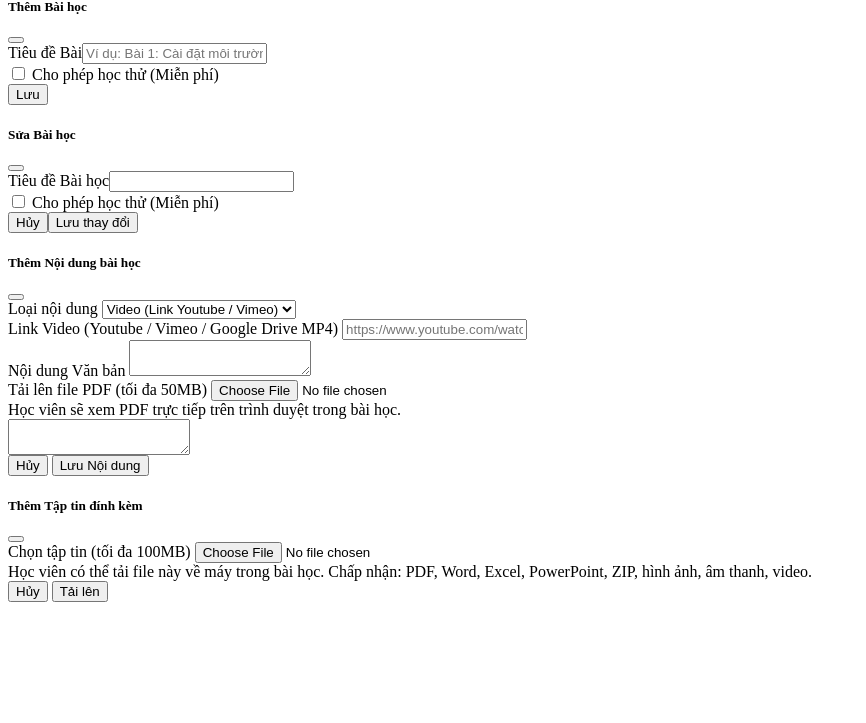
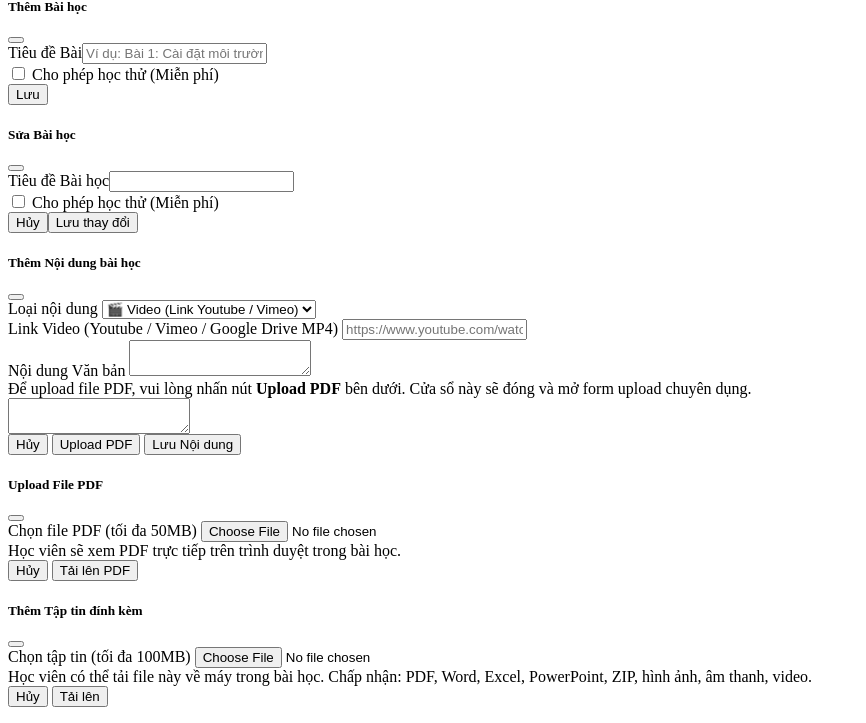
Before and after one commit to tuannguyenbrvt-alt/ntkntk, a PHP site: page /ntkntk/views/admin/courses/builder.php in a window 1280 px wide. Shown: the part 558-1281 px from the top of the page, without its empty margins (0-866 px from the left). Before the commit the page ends 1160 px from the top, so only its background shows below. Run offline with PHP 8.4, Linux system fonts and the light colour scheme; the template is opened without the code that fills it, so the values that code supplies are empty; some libraries are stand-ins or nearby versions.

Commit message:
Fix HTTP 500: split PDF upload into separate modal with multipart form, fix video/text storeItem

```diff
--- a/views/admin/courses/builder.php
+++ b/views/admin/courses/builder.php
@@ -218,10 +218,10 @@
     </div>
 </div>
 
-<!-- Add Item (Video / Text / PDF) -->
+<!-- Add Item: Video / Text (form thông thường, không cần enctype) -->
 <div class="modal fade" id="addItemModal" tabindex="-1">
     <div class="modal-dialog modal-lg">
-        <form action="<?php echo APP_URL; ?>/admin/courses/content/storeItem" method="POST" enctype="multipart/form-data" class="modal-content">
+        <form action="<?php echo APP_URL; ?>/admin/courses/content/storeItem" method="POST" class="modal-content">
             <input type="hidden" name="course_id" value="<?php echo $course['id']; ?>">
             <input type="hidden" name="lesson_id" id="item_lesson_id">
             <div class="modal-header"><h5 class="modal-title"><i class="bi bi-file-earmark-plus text-info me-2"></i>Thêm Nội dung bài học</h5><button type="button" class="btn-close" data-bs-dismiss="modal"></button></div>
@@ -229,37 +229,61 @@
                 <div class="mb-3">
                     <label class="form-label fw-semibold">Loại nội dung</label>
                     <select name="type" class="form-select" id="item_type" onchange="toggleContentInput()">
-                        <option value="video"><i class="bi bi-youtube"></i> Video (Link Youtube / Vimeo)</option>
-                        <option value="text">Văn bản / Tài liệu (HTML)</option>
-                        <option value="pdf"><i class="bi bi-file-pdf"></i> File PDF (xem trực tiếp)</option>
+                        <option value="video">🎬 Video (Link Youtube / Vimeo)</option>
+                        <option value="text">📝 Văn bản / Tài liệu (HTML)</option>
+                        <option value="pdf">📄 File PDF (xem trực tiếp)</option>
                     </select>
                 </div>
-
                 <!-- Video -->
                 <div class="mb-3" id="video_input_div">
                     <label class="form-label">Link Video (Youtube / Vimeo / Google Drive MP4)</label>
                     <input type="text" id="video_url" class="form-control" placeholder="https://www.youtube.com/watch?v=...">
                 </div>
-
                 <!-- Text -->
                 <div class="mb-3 d-none" id="text_input_div">
                     <label class="form-label">Nội dung Văn bản</label>
                     <textarea id="editor_item" class="form-control"></textarea>
                 </div>
-
-                <!-- PDF -->
-                <div class="mb-3 d-none" id="pdf_input_div">
-                    <label class="form-label fw-semibold">Tải lên file PDF <span class="text-muted fw-normal">(tối đa 50MB)</span></label>
-                    <input type="file" name="pdf_file" id="pdf_file_input" class="form-control" accept=".pdf">
-                    <div class="form-text"><i class="bi bi-info-circle text-info me-1"></i>Học viên sẽ xem PDF trực tiếp trên trình duyệt trong bài học.</div>
+                <!-- PDF notice -->
+                <div class="mb-3 d-none" id="pdf_notice_div">
+                    <div class="alert alert-info d-flex align-items-center gap-2 mb-0">
+                        <i class="bi bi-info-circle-fill fs-5"></i>
+                        <span>Để upload file PDF, vui lòng nhấn nút <strong>Upload PDF</strong> bên dưới. Cửa sổ này sẽ đóng và mở form upload chuyên dụng.</span>
+                    </div>
                 </div>
-
-                <!-- Hidden content for video/text -->
+                <!-- Hidden textarea cho video/text -->
                 <textarea name="content" id="real_content" class="d-none"></textarea>
             </div>
             <div class="modal-footer">
                 <button type="button" class="btn btn-secondary" data-bs-dismiss="modal">Hủy</button>
-                <button type="button" onclick="submitItemForm(this)" class="btn btn-primary"><i class="bi bi-save me-1"></i>Lưu Nội dung</button>
+                <button type="button" id="pdf_switch_btn" class="btn btn-warning text-white d-none" onclick="switchToPdfModal()"><i class="bi bi-file-pdf me-1"></i>Upload PDF</button>
+                <button type="button" id="item_submit_btn" onclick="submitItemForm(this)" class="btn btn-primary"><i class="bi bi-save me-1"></i>Lưu Nội dung</button>
+            </div>
+        </form>
+    </div>
+</div>
+
+<!-- Add Item: PDF riêng biệt (dùng enctype multipart/form-data) -->
+<div class="modal fade" id="addPdfModal" tabindex="-1">
+    <div class="modal-dialog">
+        <form action="<?php echo APP_URL; ?>/admin/courses/content/storeItem" method="POST" enctype="multipart/form-data" class="modal-content">
+            <input type="hidden" name="course_id" value="<?php echo $course['id']; ?>">
+            <input type="hidden" name="lesson_id" id="pdf_lesson_id">
+            <input type="hidden" name="type" value="pdf">
+            <div class="modal-header bg-warning bg-opacity-10">
+                <h5 class="modal-title"><i class="bi bi-file-pdf text-danger me-2"></i>Upload File PDF</h5>
+                <button type="button" class="btn-close" data-bs-dismiss="modal"></button>
+            </div>
+            <div class="modal-body">
+                <div class="mb-3">
+                    <label class="form-label fw-semibold">Chọn file PDF <span class="text-muted fw-normal">(tối đa 50MB)</span></label>
+                    <input type="file" name="pdf_file" class="form-control" accept=".pdf" required>
+                    <div class="form-text"><i class="bi bi-info-circle text-info me-1"></i>Học viên sẽ xem PDF trực tiếp trên trình duyệt trong bài học.</div>
+                </div>
+            </div>
+            <div class="modal-footer">
+                <button type="button" class="btn btn-secondary" data-bs-dismiss="modal">Hủy</button>
+                <button type="submit" class="btn btn-danger"><i class="bi bi-upload me-1"></i>Tải lên PDF</button>
             </div>
         </form>
     </div>
@@ -324,19 +348,26 @@
         let type = document.getElementById('item_type').value;
         document.getElementById('video_input_div').classList.toggle('d-none', type !== 'video');
         document.getElementById('text_input_div').classList.toggle('d-none', type !== 'text');
-        document.getElementById('pdf_input_div').classList.toggle('d-none', type !== 'pdf');
+        document.getElementById('pdf_notice_div').classList.toggle('d-none', type !== 'pdf');
+        // Show/hide buttons
+        document.getElementById('pdf_switch_btn').classList.toggle('d-none', type !== 'pdf');
+        document.getElementById('item_submit_btn').classList.toggle('d-none', type === 'pdf');
+    }
+
+    function switchToPdfModal() {
+        // Lấy lesson_id từ form hiện tại và chuyển sang modal PDF
+        let lessonId = document.getElementById('item_lesson_id').value;
+        document.getElementById('pdf_lesson_id').value = lessonId;
+        // Đóng modal cũ, mở modal PDF
+        bootstrap.Modal.getInstance(document.getElementById('addItemModal')).hide();
+        setTimeout(function() { showModal('addPdfModal'); }, 300);
     }
 
     function submitItemForm(btn) {
         let type = document.getElementById('item_type').value;
-        if (type === 'pdf') {
-            // PDF: let the form submit normally with multipart
-            btn.closest('form').submit();
-            return;
-        }
         if (type === 'video') {
             document.getElementById('real_content').value = document.getElementById('video_url').value;
-        } else {
+        } else if (type === 'text') {
             document.getElementById('real_content').value = tinymce.get('editor_item').getContent();
         }
         btn.closest('form').submit();
```
